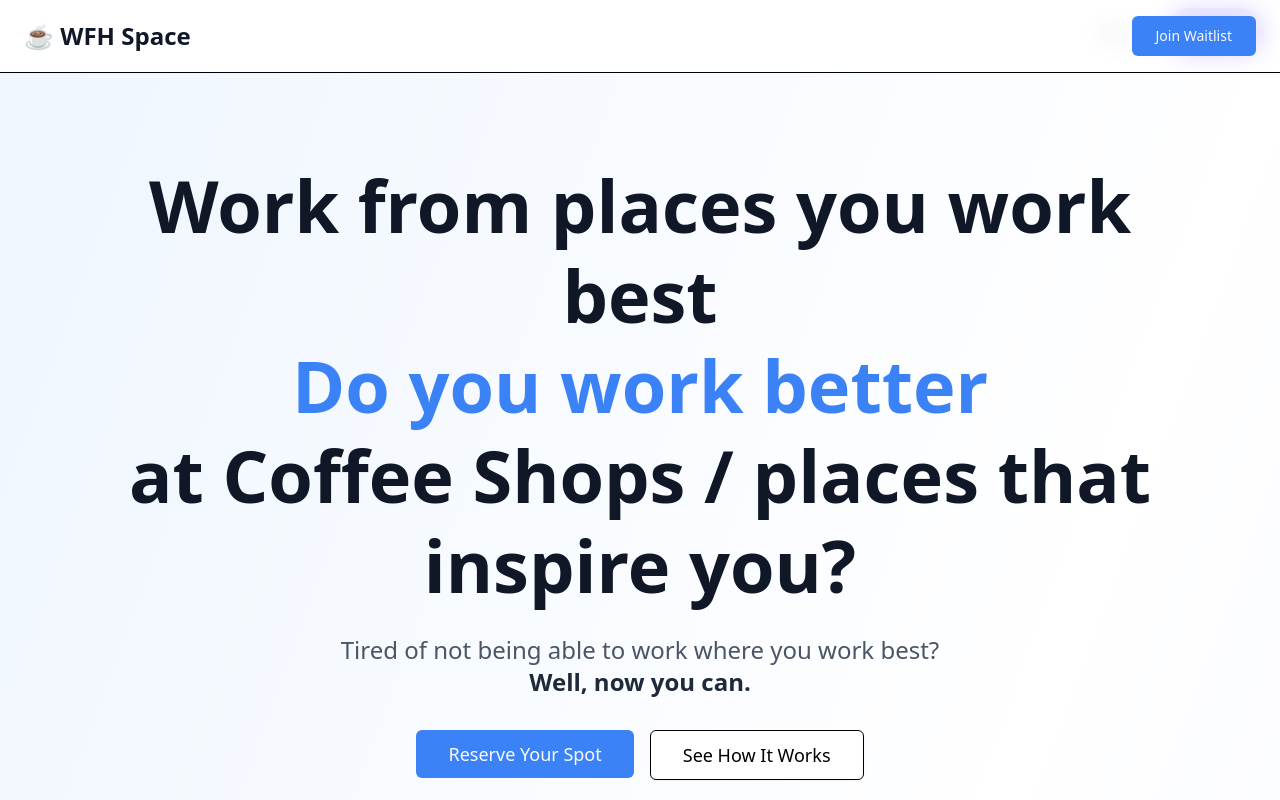
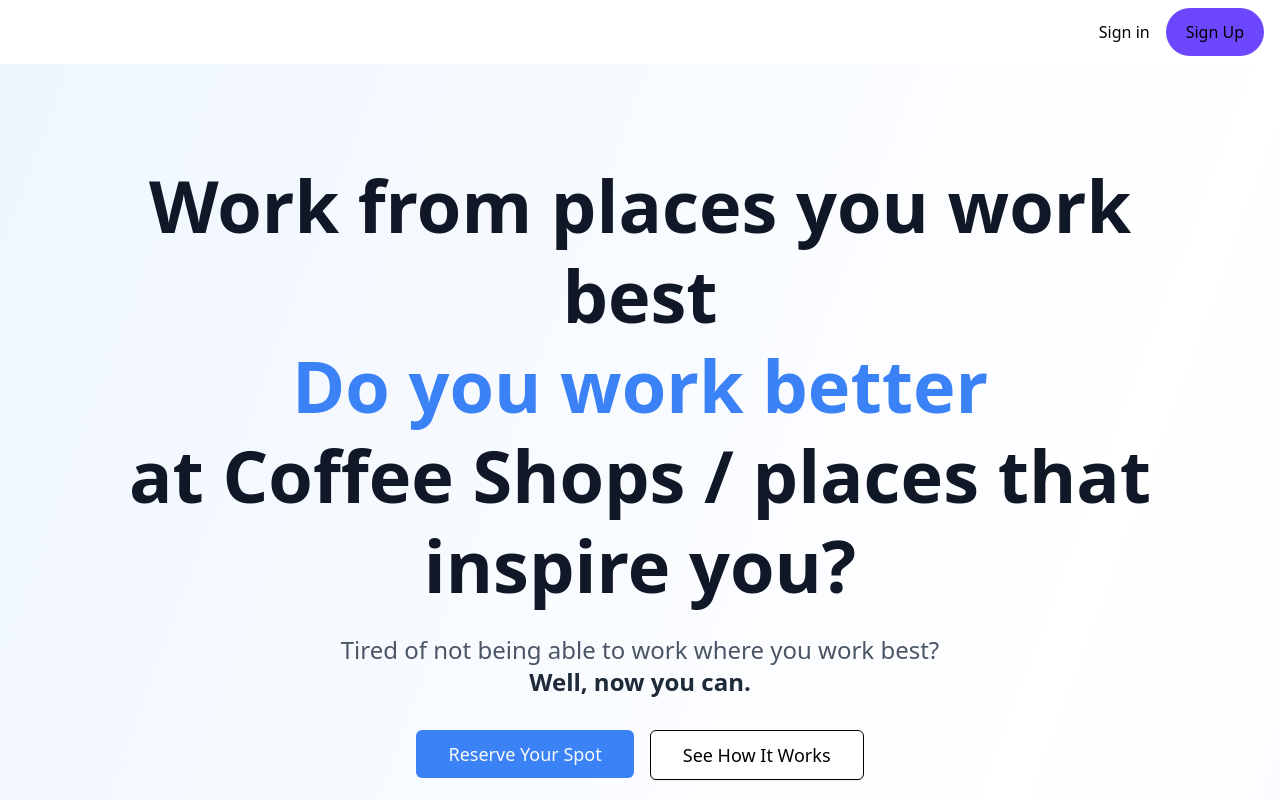
Before and after one commit to kylemacabasco/wfh-space, a Next.js app: page / in a window 1280 px wide. Shown: the top 800 px of the page. Built offline with nearby package versions, Linux system fonts and the light colour scheme; no server answers.

Commit message:
ui: remove the landing page nav header to fix header overlap

```diff
--- a/app/page.tsx
+++ b/app/page.tsx
@@ -41,16 +41,6 @@ export default function Home() {
 
   return (
     <div className="min-h-screen bg-gradient-to-br from-blue-50 via-white to-indigo-50">
-      {/* Hero Section */}
-      <nav className="fixed top-0 w-full bg-white/80 backdrop-blur-md border-b z-50">
-        <div className="max-w-7xl mx-auto px-6 py-4 flex justify-between items-center">
-          <div className="text-2xl font-bold text-gray-900">☕ WFH Space</div>
-          <Button size="lg">
-            Join Waitlist
-          </Button>
-        </div>
-      </nav>
-
       <div className="pt-24 pb-16 px-6">
         <div className="max-w-6xl mx-auto text-center">
           <h1 className="text-5xl md:text-7xl font-bold text-gray-900 mb-6 leading-tight">
```
